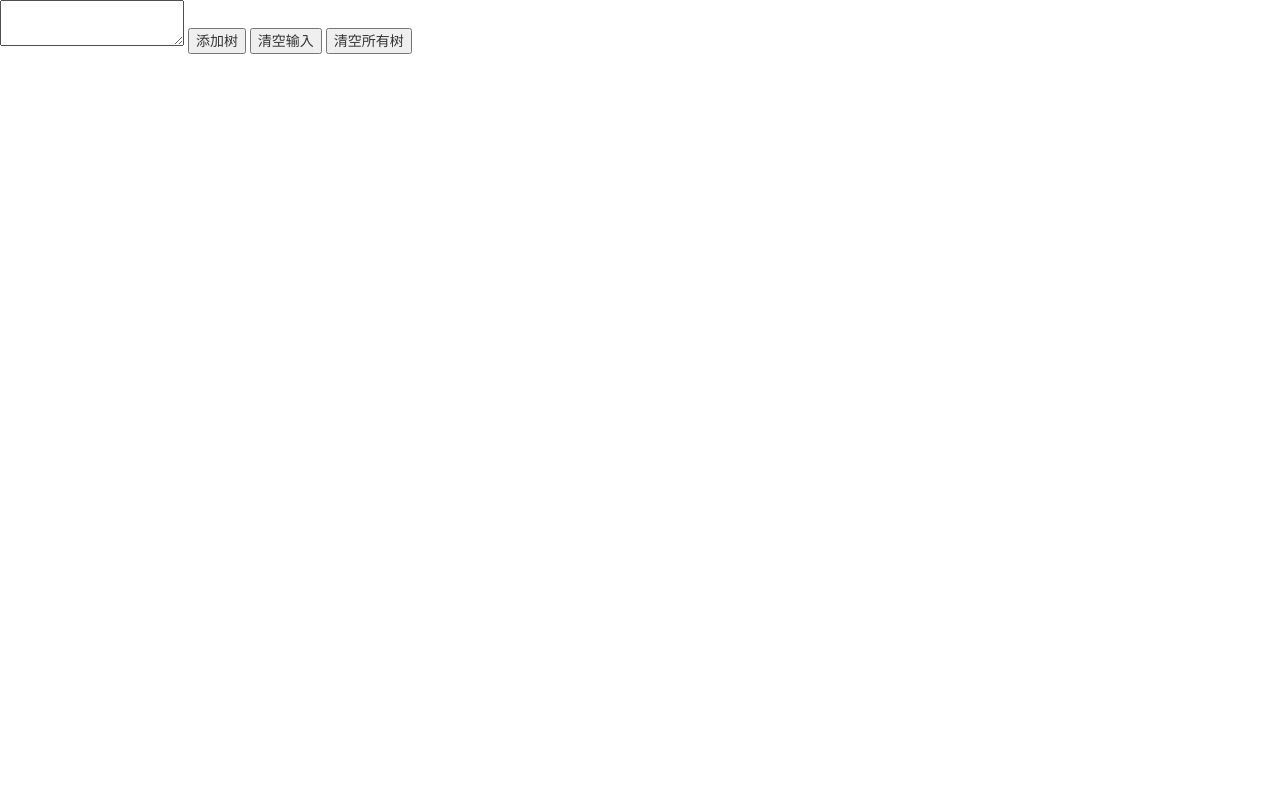
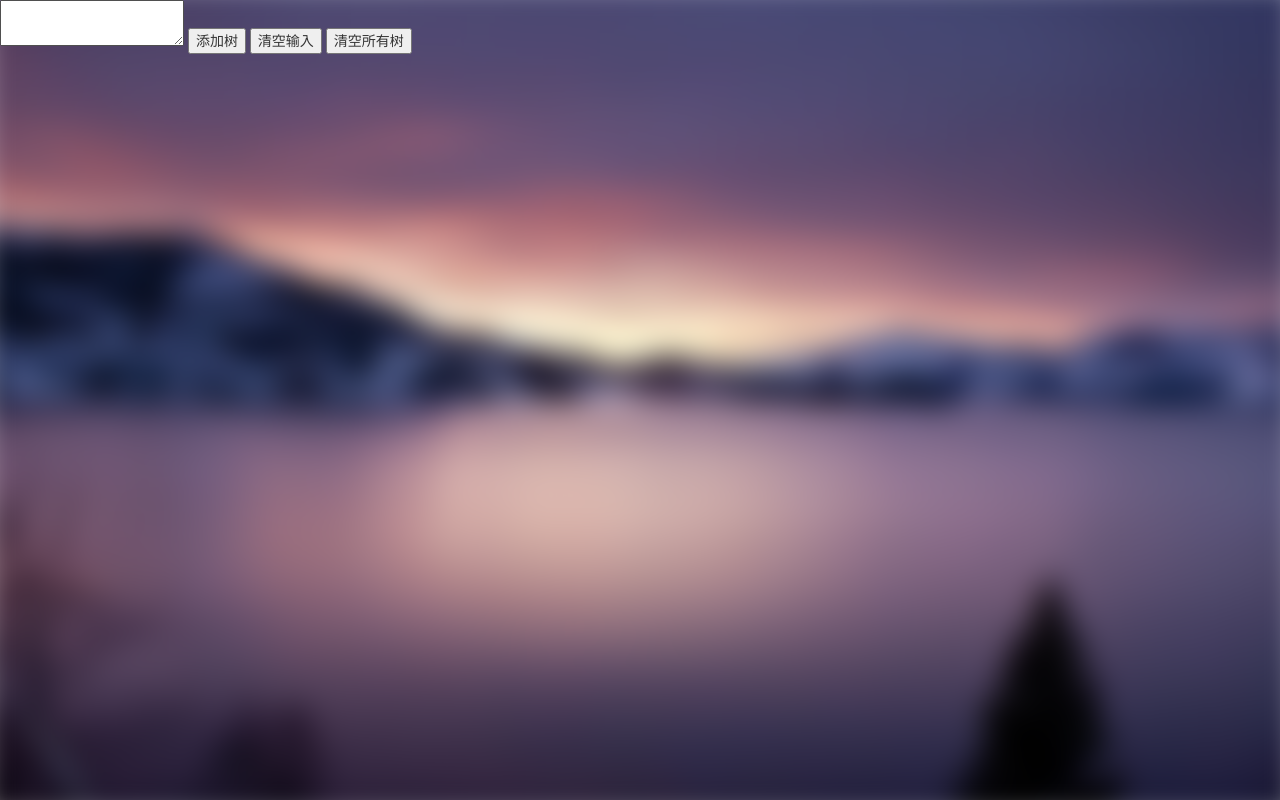
Before and after one commit to AbtdQ/031802419-031802422, a plain HTML site: page web/index.html in a window 1280 px wide. Drawn offline with Linux system fonts and the light colour scheme.

Commit message:
添加css和背景

```diff
--- /dev/null
+++ b/web/css/mystyle.css
@@ -0,0 +1,15 @@
+.bg{
+	background: url('../img/beijing.jpg');
+    background-size: cover;
+    position: fixed;
+    top: -20px;
+    left: -20px;
+    right: -20px;
+    bottom: -20px;
+    -webkit-filter: blur(15px);
+            filter: blur(15px);
+    z-index: -1;
+}
+.list-group-item.node-tree_0{
+    background-color:rgba(0,0,0,0);
+}
--- a/web/index.html
+++ b/web/index.html
@@ -5,9 +5,11 @@
     <meta charset="utf-8">
     <title>[WIP]师门树</title>
     <link href="css/bootstrap.min.css" rel="stylesheet">
+     <link type="text/css" rel="stylesheet" href="css/mystyle.css">
 </head>
 
 <body>
+    <div class="bg"></div>
     <textarea id="text"></textarea>
     <button type="button" onclick="addForest('text', 'tree')">添加树</button>
     <button type="button" onclick="clearInput('text')">清空输入</button>
```
Also changed, not shown: web/img/beijing.jpg (added).
